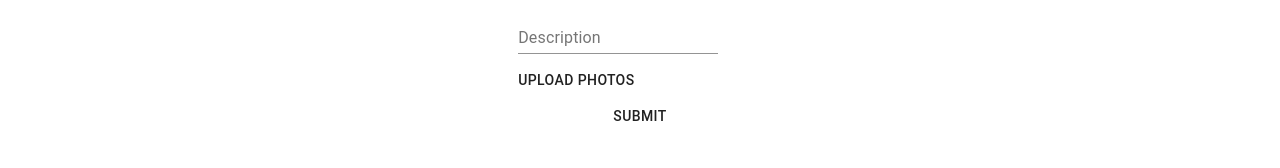
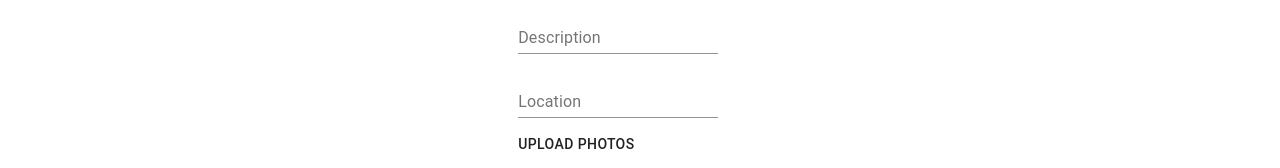
Before and after one commit to scope-demo-app/javascript-demo-app, a React (Create React App) app: page / in a window 1280 px wide. Shown: the part 843-1011 px from the top of the page. Built offline with nearby package versions, Linux system fonts and the light colour scheme; the HTML template or start-up script is replaced by a standard one.

Commit message:
add rate modal

```diff
--- a/src/App.js
+++ b/src/App.js
@@ -1,9 +1,10 @@
-import React from 'react'
+import React, { useState } from 'react'
 import './App.css'
 import { makeStyles } from '@material-ui/core/styles'
 
 import RestaurantCard from './components/RestaurantCard'
 import RestaurantForm from './components/RestaurantForm'
+import RateModal from './components/RateModal'
 
 const useStyles = makeStyles(theme => ({
   root: {
@@ -76,10 +77,17 @@ const restaurants = [
 function App() {
   const classes = useStyles()
 
+  const [ratingRestaurant, setRatingRestaurant] = useState(null)
+
   return (
     <div className={classes.root}>
+      <RateModal restaurant={ratingRestaurant} onClose={() => setRatingRestaurant(null)} />
       {restaurants.map(restaurant => (
-        <RestaurantCard key={restaurant.id} restaurant={restaurant} />
+        <RestaurantCard
+          key={restaurant.id}
+          restaurant={restaurant}
+          onRateRestaurant={() => setRatingRestaurant(restaurant)}
+        />
       ))}
       <RestaurantForm />
     </div>
--- /dev/null
+++ b/src/components/RateModal.jsx
@@ -0,0 +1,14 @@
+import React from 'react'
+import Dialog from '@material-ui/core/Dialog'
+import DialogTitle from '@material-ui/core/DialogTitle'
+
+function RateModal({ restaurant, onClose }) {
+  const open = !!restaurant
+  return (
+    <Dialog onClose={onClose} open={open} aria-labelledby="simple-dialog-title">
+      {open && <DialogTitle>Rate {restaurant.name}</DialogTitle>}
+    </Dialog>
+  )
+}
+
+export default RateModal
--- a/src/components/RestaurantCard.jsx
+++ b/src/components/RestaurantCard.jsx
@@ -34,7 +34,7 @@ function Rating({ rating }) {
   )
 }
 
-function RestaurantCard({ restaurant }) {
+function RestaurantCard({ restaurant, onRateRestaurant }) {
   const classes = useStyles()
   const { name, photos, rating, description } = restaurant
 
@@ -54,7 +54,7 @@ function RestaurantCard({ restaurant }) {
         </CardContent>
       </CardActionArea>
       <CardActions>
-        <Button size="small" color="primary">
+        <Button size="small" color="primary" onClick={onRateRestaurant}>
           Rate
         </Button>
         <Button size="small" color="primary">
--- a/src/components/RestaurantForm.jsx
+++ b/src/components/RestaurantForm.jsx
@@ -22,6 +22,7 @@ function RestaurantForm() {
   const [name, setName] = useState('')
   const [rating, setRating] = useState(3)
   const [description, setDescription] = useState('')
+  const [location, setLocation] = useState('')
   const [photos, setPhotos] = useState([])
 
   function handleUploadImage({ target }) {
@@ -80,6 +81,15 @@ function RestaurantForm() {
         }}
         onChange={({ target: { value } }) => setDescription(value)}
       />
+      <TextField
+        id="location"
+        label="Location"
+        value={location}
+        inputProps={{
+          maxLength: '200',
+        }}
+        onChange={({ target: { value } }) => setLocation(value)}
+      />
       {photos.map(({ name }) => (
         <span key={name}>{name}</span>
       ))}
```
